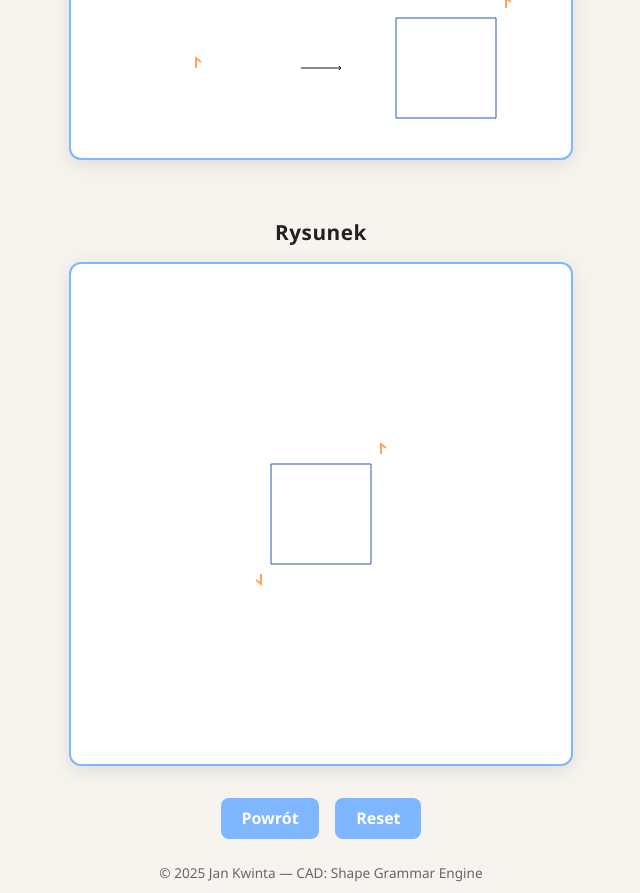
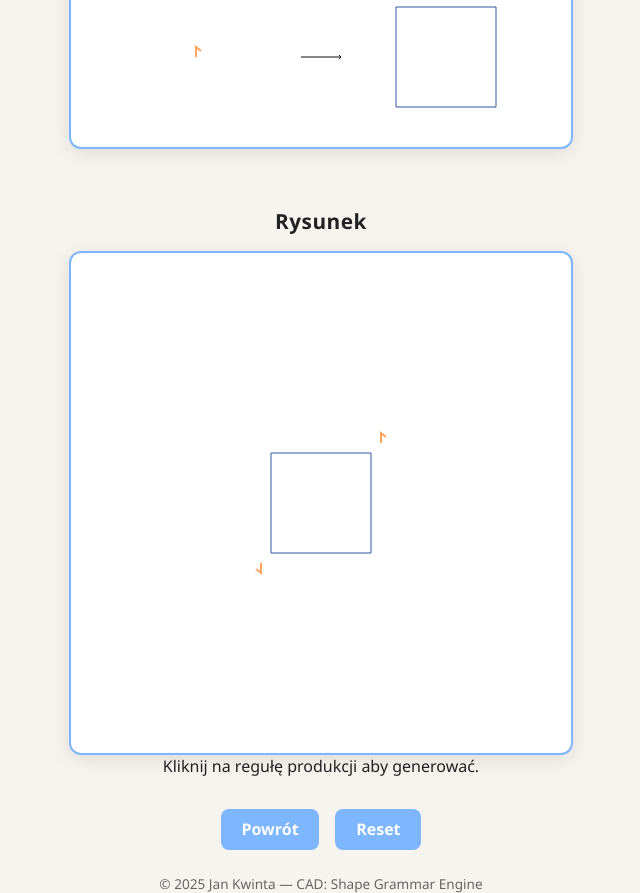
Before and after one commit to KwintaJ/CAD, a plain HTML site: page Program0/index.html in a window 1280 px wide. Shown: the whole page, without its empty margins (319-959 px from the left). Drawn offline with Linux system fonts and the light colour scheme.

Commit message:
zmiany interfejsu

```diff
--- a/Program0/index.html
+++ b/Program0/index.html
@@ -97,6 +97,7 @@
 
     <h1>Rysunek</h1>
     <canvas id="canvas1" width="500" height="500"></canvas>
+    Kliknij na regułę produkcji aby generować.
 
     <div class="nav">
         <a href="https://kwintaj.github.io/CAD/">Powrót</a>
```
Also changed, not shown: Program1/index.html (+1 -0 lines).
